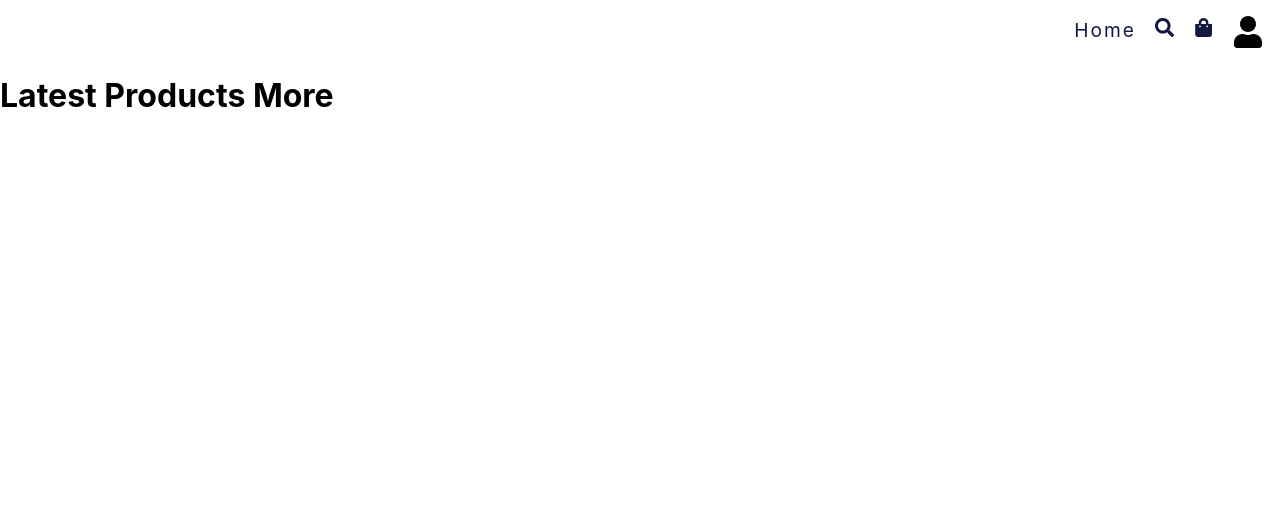
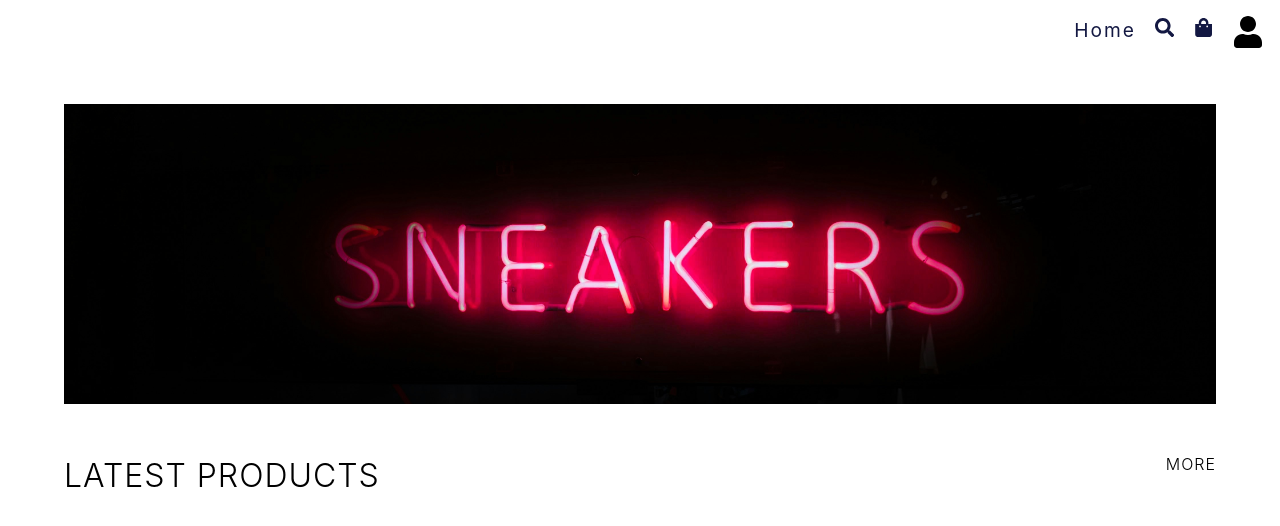
Before and after one commit to Shubz224/MarketPlace, a React (Vite) app in the folder ecommerce-frontend/: page / in a window 1280 px wide. Shown: the top 526 px of the page. Built offline with nearby package versions, Linux system fonts and the light colour scheme.

Commit message:
Added baground image for section and scss for home page

```diff
--- a/ecommerce-frontend/src/Pages/home.tsx
+++ b/ecommerce-frontend/src/Pages/home.tsx
@@ -4,20 +4,16 @@
 const Home = () => {
   return (
     <div className="home">
-    <section>
-
-    </section>
+    <section></section>
 
 
     <h1>
      Latest Products
      <Link to = "/search" className="findmore"> More</Link>
     </h1>
-    <main>
+    <main></main>
+</div>
+  );
+};
 
-    </main>
-</div>
-  )
-}
-
-export default Home
+export default Home;
--- /dev/null
+++ b/ecommerce-frontend/src/styles/_home.scss
@@ -0,0 +1,36 @@
+.home{
+    padding : 2rem 5%;
+    display: flex;
+    flex-direction: column;
+    height: calc(100vh - 4rem );
+    width:100%;
+
+    >section {
+        width: 100%;
+        height: 18.75rem;
+        margin: auto;
+        background: url("../assets/stephan-valentin-L7wgqiQ906o-unsplash.jpg") no-repeat center / cover;
+      }
+
+    >h1{
+        @include heading(1px);
+        margin-top: 3rem;
+        @include flex(row,space-between, centre);
+    }
+
+    .findmore{
+        font-size: 1rem;
+    }
+
+    >main{
+        width :100% ;
+        flex :1;
+        display:flex;
+        gap :1rem;
+        overflow-x :auto;
+
+        & ::-webkit-scrollbar {
+            display: none;
+        }
+    }
+}
--- a/ecommerce-frontend/src/styles/app.scss
+++ b/ecommerce-frontend/src/styles/app.scss
@@ -45,6 +45,9 @@
 }
 
 @import "admin-styles/mixin";
+@import "home";
+
+
 
 @import "admin-styles/dashboard";
 @import "admin-styles/products";
```
Also changed, not shown: ecommerce-frontend/src/assets/stephan-valentin-L7wgqiQ906o-unsplash.jpg (added), 1 other file (tests, documents, lock files or other folders).
